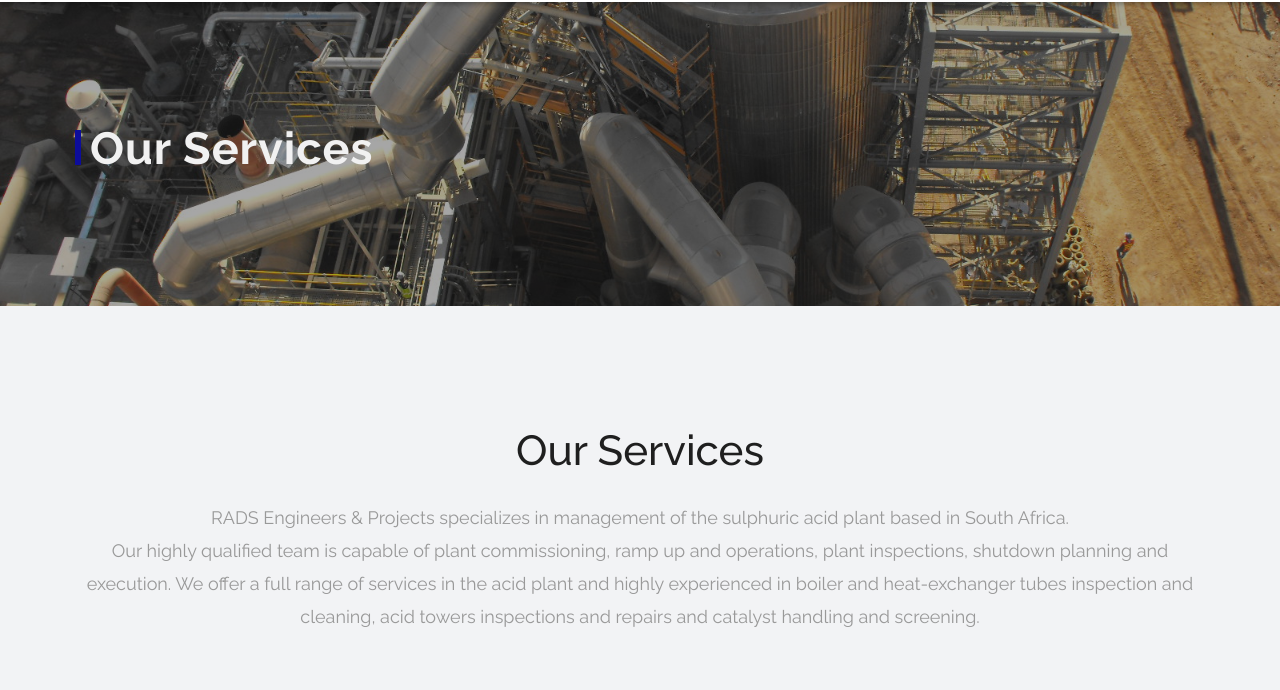
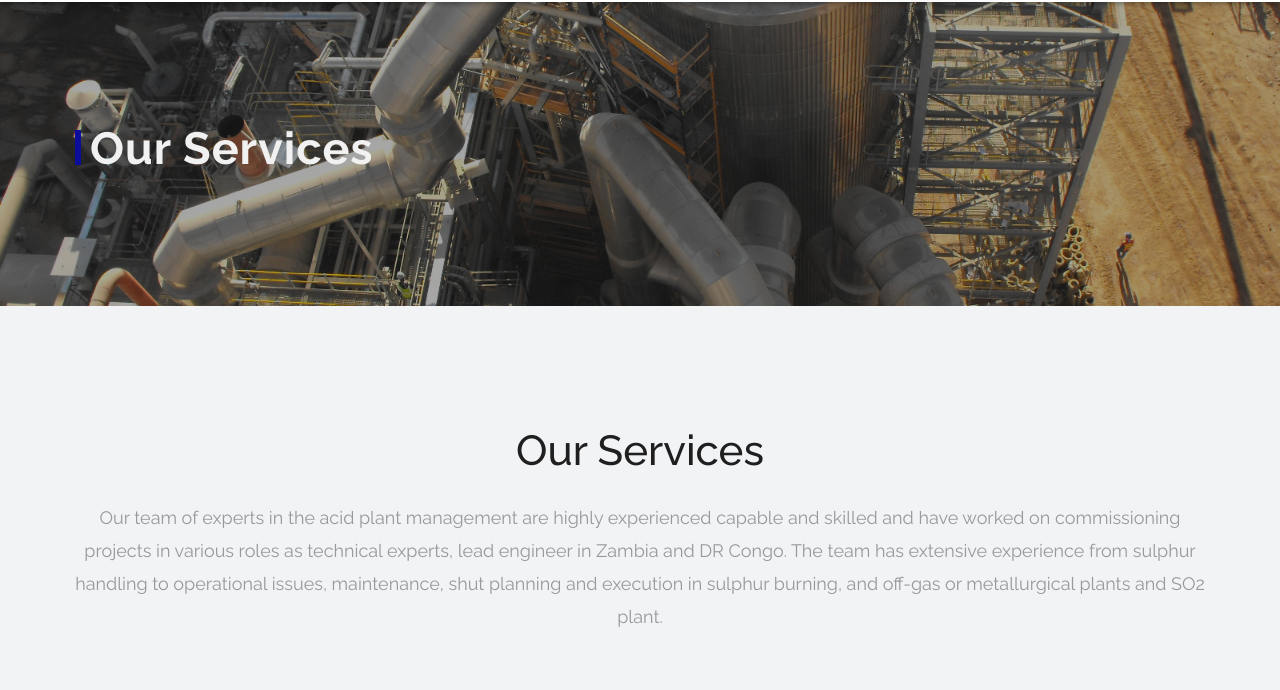
Before and after one commit to SelemeMochitele/RadsEngineering, a plain HTML site: page services.html in a window 1280 px wide. Shown: the part 91-781 px from the top of the page. Drawn offline with Linux system fonts and the light colour scheme; grey boxes are pictures that could not be loaded.

Commit message:
Wording changed on services page

```diff
--- a/services.html
+++ b/services.html
@@ -83,9 +83,7 @@
         <div class="container">
             <div class="section-title text-center">
                 <h3>Our Services</h3>
-                <p class="lead">RADS Engineers & Projects specializes in management of the sulphuric acid plant based in South Africa. </br>
-                    Our highly qualified team is capable of plant commissioning, ramp up and operations, plant inspections, shutdown planning and execution. We offer a full range of services in the acid plant and highly experienced in boiler and heat-exchanger tubes inspection and cleaning, acid towers inspections and repairs and catalyst handling and screening.
-                </p>
+                <p class="lead">Our team of experts in the acid plant management are highly experienced capable and skilled and have worked on commissioning projects in various roles as technical experts, lead engineer in Zambia and DR Congo. The team has extensive experience from sulphur handling to operational issues, maintenance, shut planning and execution in sulphur burning, and off-gas or metallurgical plants and SO2 plant.</p>
             </div><!-- end title -->
 
             <div class="owl-services owl-carousel owl-theme">
```
